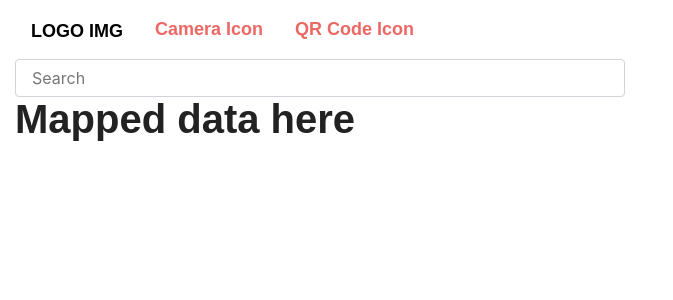
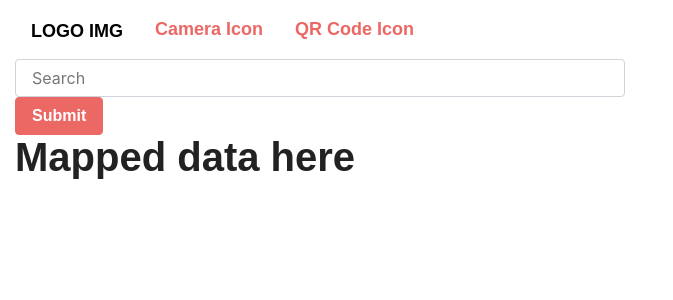
Before and after one commit to Sarfulah/Rolo.Dex, a React (Create React App) app in the folder client/: page /search in a window 1280 px wide. Shown: the top 300 px of the page, without its empty margins (0-673 px from the left). Built offline with nearby package versions, Linux system fonts and the light colour scheme; a web font is replaced by a local one.

Commit message:
search template render

```diff
--- a/client/src/App.js
+++ b/client/src/App.js
@@ -14,7 +14,6 @@ function App() {
     <Route exact path="/loggedin" component={Home} />
     <Route exact path="/newCard" component={Generate} />
     <Route exact path="/search" component={Search} />
-
     </div>
     </Router>
   );
--- a/client/src/pages/search.js
+++ b/client/src/pages/search.js
@@ -16,6 +16,7 @@ class Search extends Component {
                 <div className="row">
                     <div className="col-6">
                         <input class="form-control" type="text" placeholder="Search" aria-label="Search" />
+                        <button type="submit" className="btn btn-primary">Submit</button>
                     </div>
                     <div className="col-12">
                         <h1>Mapped data here</h1>
```
